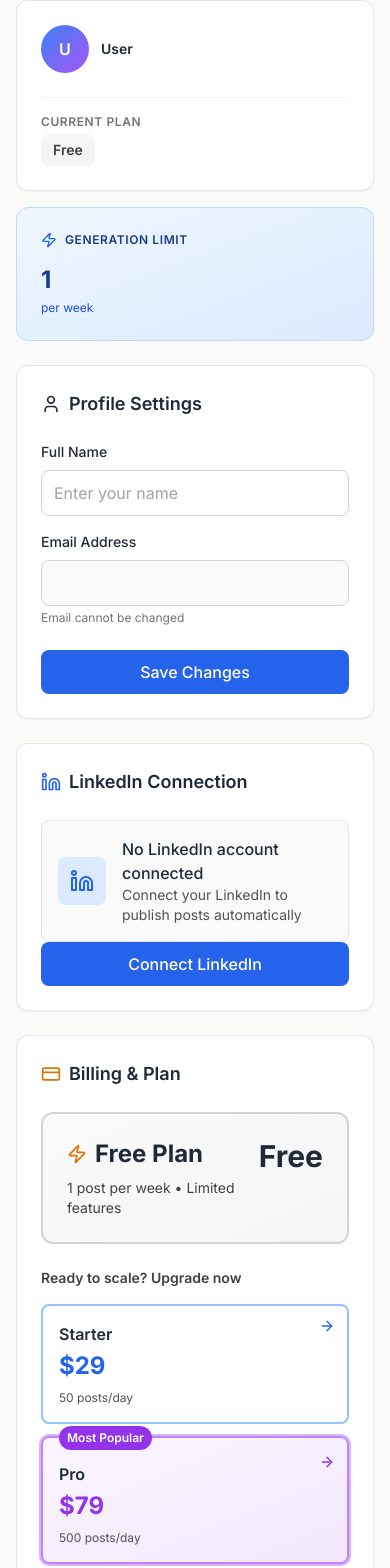
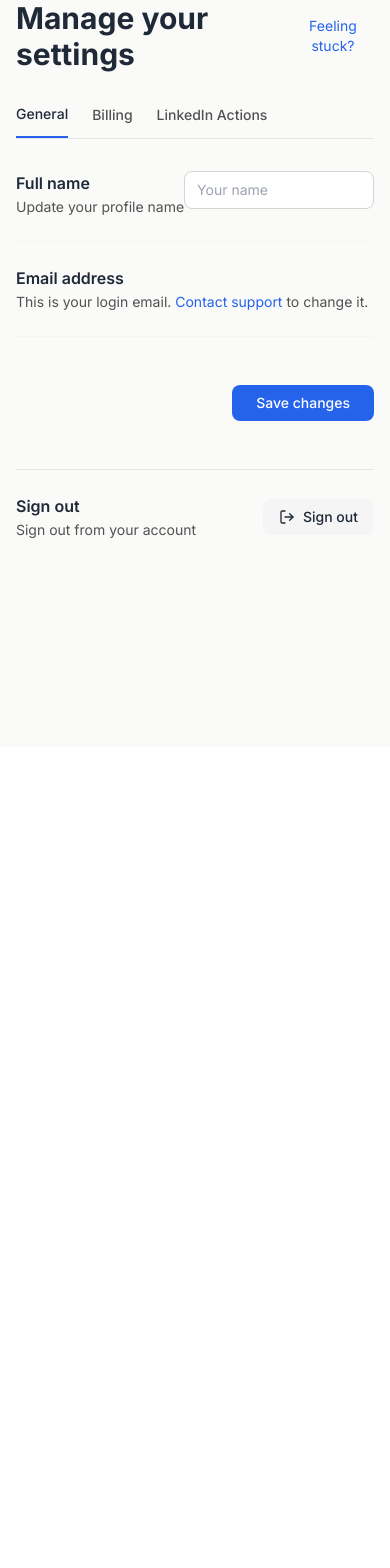
Before and after one commit to moin9224/PostPilot, a Next.js app: page /dashboard/settings in a window 390 px wide. Shown: the part 97-1665 px from the top of the page. After the commit the page ends 844 px from the top, so only its background shows below. Built offline with nearby package versions, Linux system fonts and the light colour scheme.

Commit message:
Redesign settings page to match Taplio style - clean tabs, minimal UI, professional layout

```diff
--- a/app/dashboard/settings/page.tsx
+++ b/app/dashboard/settings/page.tsx
@@ -1,16 +1,21 @@
 "use client";
 
-import { CheckCircle2, Linkedin, LogOut, Zap, ArrowRight, Lock, User, CreditCard } from "lucide-react";
+import { CheckCircle2, Linkedin, LogOut, Zap } from "lucide-react";
 import { Suspense, useCallback, useEffect, useState } from "react";
 import { useRouter, useSearchParams } from "next/navigation";
-import Button from "@/components/Common/Button";
-import Input from "@/components/Common/Input";
 import { createBrowserClient } from "@supabase/ssr";
 import { cn } from "@/lib/utils";
+
+const TABS = [
+  { id: "general", label: "General" },
+  { id: "billing", label: "Billing" },
+  { id: "linkedin", label: "LinkedIn Actions" },
+];
 
 function SettingsContent() {
   const router = useRouter();
   const searchParams = useSearchParams();
+  const [activeTab, setActiveTab] = useState("general");
   const [name, setName] = useState("");
   const [email, setEmail] = useState("");
   const [plan, setPlan] = useState("free");
@@ -81,7 +86,11 @@ function SettingsContent() {
       .update({ full_name: name })
       .eq("id", user.id);
     setSaving(false);
-    alert("Settings saved successfully!");
+    setNotification({
+      type: "success",
+      message: "Settings saved successfully!",
+    });
+    setTimeout(() => setNotification(null), 3000);
   }, [name]);
 
   const handleLogout = useCallback(async () => {
@@ -98,6 +107,11 @@ function SettingsContent() {
       .update({ is_active: false })
       .eq("user_id", user.id);
     setLinkedinAccount(null);
+    setNotification({
+      type: "success",
+      message: "LinkedIn account disconnected",
+    });
+    setTimeout(() => setNotification(null), 3000);
   }, []);
 
   const handleUpgrade = useCallback(async (targetPlan: string) => {
@@ -130,306 +144,251 @@ function SettingsContent() {
   if (loading) {
     return (
       <div className="py-12 text-center text-sm text-neutral-500">
-        Loading...
+        Loading settings...
       </div>
     );
   }
 
-  const getPlanColor = (p: string) => {
-    switch (p) {
-      case "starter": return "from-blue-50 to-blue-100 border-blue-300";
-      case "pro": return "from-purple-50 to-purple-100 border-purple-300";
-      case "agency": return "from-amber-50 to-amber-100 border-amber-300";
-      default: return "from-neutral-50 to-neutral-100 border-neutral-300";
-    }
-  };
+  return (
+    <div className="max-w-4xl">
+      {/* Header */}
+      <div className="mb-8 flex items-center justify-between">
+        <h1 className="text-3xl font-bold text-ink">Manage your settings</h1>
+        <button className="text-sm text-blue-600 hover:text-blue-700">Feeling stuck?</button>
+      </div>
 
-  const getPlanBadgeColor = (p: string) => {
-    switch (p) {
-      case "starter": return "bg-blue-100 text-blue-700";
-      case "pro": return "bg-purple-100 text-purple-700";
-      case "agency": return "bg-amber-100 text-amber-700";
-      default: return "bg-neutral-100 text-neutral-700";
-    }
-  };
-
-  return (
-    <div className="mx-auto max-w-5xl">
       {/* Notification */}
       {notification && (
         <div
           className={cn(
-            "mb-6 rounded-xl px-4 py-3 text-sm font-medium animate-fade-in",
+            "mb-6 rounded-lg px-4 py-3 text-sm font-medium",
             notification.type === "success"
-              ? "bg-emerald-50 border border-emerald-200 text-emerald-800"
-              : "bg-red-50 border border-red-200 text-red-800"
+              ? "bg-emerald-50 text-emerald-800 border border-emerald-200"
+              : "bg-red-50 text-red-800 border border-red-200"
           )}
         >
           {notification.message}
         </div>
       )}
 
-      <div className="grid gap-6 md:grid-cols-3">
-        {/* Left Sidebar */}
-        <div className="space-y-4">
-          {/* Account Profile Card */}
-          <div className="rounded-xl bg-white border border-neutral-200 p-6 shadow-sm">
-            <div className="flex items-center gap-3 mb-6">
-              <div className="w-12 h-12 rounded-full bg-gradient-to-br from-blue-500 to-purple-500 flex items-center justify-center text-white font-semibold">
-                {name.charAt(0).toUpperCase() || "U"}
-              </div>
-              <div className="min-w-0">
-                <p className="font-semibold text-ink text-sm truncate">{name || "User"}</p>
-                <p className="text-xs text-neutral-500 truncate">{email}</p>
-              </div>
+      {/* Tabs */}
+      <div className="mb-8 border-b border-neutral-200 flex gap-6">
+        {TABS.map((tab) => (
+          <button
+            key={tab.id}
+            onClick={() => setActiveTab(tab.id)}
+            className={cn(
+              "pb-3 text-sm font-medium transition-colors",
+              activeTab === tab.id
+                ? "border-b-2 border-blue-600 text-ink"
+                : "text-neutral-600 hover:text-ink"
+            )}
+          >
+            {tab.label}
+          </button>
+        ))}
       </div>
 
-            <div className="space-y-3 border-t border-neutral-100 pt-4">
-              <div>
-                <p className="text-xs font-semibold uppercase tracking-wider text-neutral-500 mb-1">Current Plan</p>
-                <div className={cn("px-3 py-1.5 rounded-lg inline-flex", getPlanBadgeColor(plan))}>
-                  <p className="text-sm font-semibold capitalize">{plan === "free" ? "Free" : plan}</p>
+      {/* General Tab */}
+      {activeTab === "general" && (
+        <div className="space-y-6">
+          {/* Full Name */}
+          <div className="flex items-start justify-between border-b border-neutral-100 pb-6">
+            <div className="max-w-sm">
+              <p className="font-semibold text-ink">Full name</p>
+              <p className="text-sm text-neutral-600 mt-0.5">Update your profile name</p>
             </div>
-              </div>
-            </div>
-          </div>
-
-          {/* Quick Stats */}
-          <div className="rounded-xl bg-gradient-to-br from-blue-50 to-blue-100 border border-blue-200 p-6">
-            <div className="flex items-center gap-2 mb-4">
-              <Zap className="h-4 w-4 text-blue-600" />
-              <p className="text-xs font-semibold uppercase tracking-wider text-blue-900">Generation Limit</p>
-            </div>
-            <p className="text-2xl font-bold text-blue-900">
-              {plan === "free" ? "1" : plan === "starter" ? "50" : plan === "pro" ? "500" : "∞"}
-            </p>
-            <p className="text-xs text-blue-700 mt-1">{plan === "free" ? "per week" : "per day"}</p>
-          </div>
-        </div>
-
-        {/* Right Content */}
-        <div className="md:col-span-2 space-y-6">
-          {/* Profile Settings */}
-          <div className="rounded-xl bg-white border border-neutral-200 p-6 shadow-sm">
-            <div className="flex items-center gap-2 mb-6">
-              <User className="h-5 w-5 text-ink" />
-              <h2 className="text-lg font-semibold text-ink">Profile Settings</h2>
-            </div>
-
-            <div className="grid grid-cols-1 gap-4">
-              <div>
-                <label className="block text-sm font-medium text-ink mb-2">Full Name</label>
+            <div className="flex-1 max-w-sm text-right">
               <input
                 type="text"
                 value={name}
                 onChange={(e) => setName(e.target.value)}
-                  className="w-full px-3 py-2.5 rounded-lg border border-neutral-300 bg-white text-ink placeholder-neutral-400 focus:outline-none focus:ring-2 focus:ring-blue-500 focus:border-transparent"
-                  placeholder="Enter your name"
+                className="w-full px-3 py-2 rounded-lg border border-neutral-300 bg-white text-ink text-sm focus:outline-none focus:ring-2 focus:ring-blue-500 focus:border-transparent"
+                placeholder="Your name"
               />
-              </div>
-              <div>
-                <label className="block text-sm font-medium text-ink mb-2">Email Address</label>
-                <input
-                  type="email"
-                  value={email}
-                  disabled
-                  className="w-full px-3 py-2.5 rounded-lg border border-neutral-300 bg-neutral-50 text-neutral-500 cursor-not-allowed"
-                />
-                <p className="text-xs text-neutral-500 mt-1">Email cannot be changed</p>
             </div>
           </div>
 
+          {/* Email */}
+          <div className="flex items-start justify-between border-b border-neutral-100 pb-6">
+            <div className="max-w-sm">
+              <p className="font-semibold text-ink">Email address</p>
+              <p className="text-sm text-neutral-600 mt-0.5">This is your login email. <button className="text-blue-600 hover:underline">Contact support</button> to change it.</p>
+            </div>
+            <div className="flex-1 max-w-sm text-right">
+              <p className="text-sm text-neutral-500">{email}</p>
+            </div>
+          </div>
+
+          {/* Save Button */}
+          <div className="flex justify-end pt-6">
             <button
               onClick={handleSave}
               disabled={saving}
-              className="mt-6 w-full px-4 py-2.5 rounded-lg bg-blue-600 hover:bg-blue-700 text-white font-medium disabled:opacity-50 disabled:cursor-not-allowed transition-colors"
+              className="px-6 py-2 rounded-lg bg-blue-600 hover:bg-blue-700 text-white font-medium text-sm disabled:opacity-50 disabled:cursor-not-allowed transition-colors"
             >
-              {saving ? "Saving..." : "Save Changes"}
+              {saving ? "Saving..." : "Save changes"}
             </button>
           </div>
+        </div>
+      )}
 
-          {/* LinkedIn Connection */}
-          <div className="rounded-xl bg-white border border-neutral-200 p-6 shadow-sm">
-            <div className="flex items-center gap-2 mb-6">
-              <Linkedin className="h-5 w-5 text-blue-600" />
-              <h2 className="text-lg font-semibold text-ink">LinkedIn Connection</h2>
+      {/* LinkedIn Actions Tab */}
+      {activeTab === "linkedin" && (
+        <div className="space-y-6">
+          {/* LinkedIn Account */}
+          <div className="flex items-start justify-between border-b border-neutral-100 pb-6">
+            <div className="max-w-sm">
+              <p className="font-semibold text-ink">LinkedIn account</p>
+              <p className="text-sm text-neutral-600 mt-0.5">Connect or refresh your LinkedIn account to use PostPilot.</p>
             </div>
-
+            <div className="flex-1 max-w-sm text-right">
               {linkedinAccount ? (
-              <div className="space-y-4">
-                <div className="flex items-center gap-4 p-4 rounded-lg bg-gradient-to-r from-blue-50 to-blue-100 border border-blue-200">
+                <div className="space-y-3">
+                  <div className="flex items-center gap-3 justify-end">
                     {linkedinAccount.profile_photo_url ? (
                       <img
                         src={linkedinAccount.profile_photo_url}
                         alt={linkedinAccount.profile_name}
-                      className="h-12 w-12 rounded-full object-cover border-2 border-white"
+                        className="h-10 w-10 rounded-full object-cover"
                       />
                     ) : (
-                    <div className="h-12 w-12 rounded-full bg-blue-600 flex items-center justify-center text-white">
-                      <Linkedin className="h-6 w-6" />
+                      <div className="h-10 w-10 rounded-full bg-blue-100 flex items-center justify-center text-blue-600">
+                        <Linkedin className="h-5 w-5" />
                       </div>
                     )}
-                  <div className="flex-1 min-w-0">
-                    <p className="flex items-center gap-2 font-semibold text-ink">
-                      {linkedinAccount.profile_name}
-                      <CheckCircle2 className="h-4 w-4 text-green-600 flex-shrink-0" />
-                    </p>
-                    <p className="text-sm text-neutral-600">{linkedinAccount.profile_email}</p>
+                    <div className="text-left">
+                      <p className="font-medium text-sm text-ink">{linkedinAccount.profile_name}</p>
+                      <a href={`https://linkedin.com/in/${linkedinAccount.profile_name}`} className="text-xs text-blue-600 hover:underline">
+                        View LinkedIn profile →
+                      </a>
                     </div>
                   </div>
-                <div className="flex gap-2">
-                  <a href="/api/auth/linkedin/authorize" className="flex-1">
-                    <button className="w-full px-4 py-2.5 rounded-lg bg-neutral-100 hover:bg-neutral-200 text-ink font-medium transition-colors">
-                      Reconnect
+                  <div className="flex gap-2 justify-end">
+                    <a href="/api/auth/linkedin/authorize">
+                      <button className="px-4 py-1.5 rounded-lg bg-blue-50 hover:bg-blue-100 text-blue-600 font-medium text-sm transition-colors border border-blue-200">
+                        Refresh
                       </button>
                     </a>
                     <button
                       onClick={handleDisconnectLinkedIn}
-                    className="flex-1 px-4 py-2.5 rounded-lg bg-red-50 hover:bg-red-100 text-red-700 font-medium transition-colors border border-red-200"
+                      className="px-4 py-1.5 rounded-lg text-red-600 font-medium text-sm border border-red-300 hover:bg-red-50 transition-colors"
                     >
                       Disconnect
                     </button>
                   </div>
                 </div>
               ) : (
-              <div className="space-y-4">
-                <div className="flex items-center gap-4 p-4 rounded-lg bg-neutral-50 border border-neutral-200">
-                  <div className="h-12 w-12 rounded-lg bg-blue-100 flex items-center justify-center text-blue-600 flex-shrink-0">
-                    <Linkedin className="h-6 w-6" />
-                  </div>
-                  <div>
-                    <p className="font-medium text-ink">No LinkedIn account connected</p>
-                    <p className="text-sm text-neutral-600">Connect your LinkedIn to publish posts automatically</p>
-                  </div>
-                </div>
                 <a href="/api/auth/linkedin/authorize">
-                  <button className="w-full px-4 py-2.5 rounded-lg bg-blue-600 hover:bg-blue-700 text-white font-medium transition-colors">
+                  <button className="px-6 py-2 rounded-lg bg-blue-600 hover:bg-blue-700 text-white font-medium text-sm transition-colors">
                     Connect LinkedIn
                   </button>
                 </a>
-              </div>
               )}
-          </div>
-
-          {/* Billing & Plan */}
-          <div className="rounded-xl bg-white border border-neutral-200 p-6 shadow-sm">
-            <div className="flex items-center gap-2 mb-6">
-              <CreditCard className="h-5 w-5 text-amber-600" />
-              <h2 className="text-lg font-semibold text-ink">Billing & Plan</h2>
-            </div>
-
-            {/* Current Plan Display */}
-            <div className={cn("rounded-xl border-2 p-6 mb-6 bg-gradient-to-br", getPlanColor(plan))}>
-              <div className="flex items-start justify-between">
-                <div>
-                  <div className="flex items-center gap-2 mb-2">
-                    <Zap className="h-5 w-5 text-amber-600" />
-                    <p className="text-2xl font-bold text-ink capitalize">
-                      {plan === "free" ? "Free" : plan.charAt(0).toUpperCase() + plan.slice(1)} Plan
-                    </p>
-                  </div>
-                  <p className="text-neutral-700 text-sm">
-                    {plan === "free"
-                      ? "1 post per week • Limited features"
-                      : plan === "starter"
-                      ? "50 posts per day • Full features"
-                      : plan === "pro"
-                      ? "500 posts per day • All features + Analytics"
-                      : "Unlimited posts • Priority support"}
-                  </p>
-                </div>
-                <div className="text-right">
-                  <p className="text-3xl font-bold text-ink">
-                    {plan === "free" ? "Free" : "$" + (plan === "starter" ? "29" : plan === "pro" ? "79" : "299")}
-                  </p>
-                  {plan !== "free" && <p className="text-sm text-neutral-600">/month</p>}
             </div>
           </div>
         </div>
+      )}
 
-            {/* Upgrade Options */}
+      {/* Billing Tab */}
+      {activeTab === "billing" && (
+        <div className="space-y-6">
+          {/* Current Plan */}
+          <div className="flex items-start justify-between border-b border-neutral-100 pb-6">
+            <div className="max-w-sm">
+              <p className="font-semibold text-ink">Current plan</p>
+              <p className="text-sm text-neutral-600 mt-0.5">You are currently on the {plan === "free" ? "Free" : plan.charAt(0).toUpperCase() + plan.slice(1)} plan</p>
+            </div>
+            <div className="flex-1 max-w-sm text-right">
+              <p className="font-semibold text-ink capitalize">
+                {plan === "free" ? "Free" : plan.charAt(0).toUpperCase() + plan.slice(1)}
+              </p>
+              <p className="text-sm text-neutral-500 mt-1">
+                {plan === "free"
+                  ? "1 post/week"
+                  : plan === "starter"
+                  ? "50 posts/day - $29/month"
+                  : plan === "pro"
+                  ? "500 posts/day - $79/month"
+                  : "Unlimited - $299/month"}
+              </p>
+            </div>
+          </div>
+
+          {/* Upgrade Plans */}
           {plan === "free" && (
-              <div className="space-y-4">
-                <p className="text-sm font-semibold text-neutral-700 mb-4">Ready to scale? Upgrade now</p>
+            <>
+              <div className="border-b border-neutral-100 pb-6">
+                <p className="font-semibold text-ink mb-4">Choose your plan</p>
                 <div className="grid gap-3 sm:grid-cols-3">
                   {/* Starter */}
                   <button
                     onClick={() => handleUpgrade("starter")}
                     disabled={upgrading}
-                    className="relative group rounded-lg border-2 border-blue-300 bg-white p-4 text-left hover:shadow-md hover:border-blue-400 transition-all disabled:opacity-50 disabled:cursor-not-allowed"
+                    className="p-4 rounded-lg border-2 border-blue-300 bg-white hover:shadow-md transition-all disabled:opacity-50"
                   >
-                    <p className="font-semibold text-ink mb-1">Starter</p>
-                    <p className="text-2xl font-bold text-blue-600 mb-2">$29</p>
-                    <p className="text-xs text-neutral-600">50 posts/day</p>
-                    <div className="absolute top-3 right-3 text-blue-600 group-hover:translate-x-1 transition-transform">
-                      <ArrowRight className="h-4 w-4" />
-                    </div>
+                    <p className="font-semibold text-ink">Starter</p>
+                    <p className="text-2xl font-bold text-blue-600 my-2">$29</p>
+                    <p className="text-xs text-neutral-600 mb-3">50 posts/day</p>
+                    <p className="text-xs text-blue-600 font-medium">Choose plan →</p>
                   </button>
 
-                  {/* Pro (Highlighted) */}
+                  {/* Pro */}
                   <button
                     onClick={() => handleUpgrade("pro")}
                     disabled={upgrading}
-                    className="relative group rounded-lg border-2 border-purple-400 bg-gradient-to-br from-purple-50 to-purple-100 p-4 text-left hover:shadow-lg hover:border-purple-500 transition-all ring-2 ring-purple-300 disabled:opacity-50 disabled:cursor-not-allowed"
+                    className="p-4 rounded-lg border-2 border-purple-400 bg-purple-50 hover:shadow-md transition-all ring-2 ring-purple-300 disabled:opacity-50 relative"
                   >
-                    <div className="absolute -top-3 left-4 bg-purple-600 text-white text-xs font-semibold px-2 py-1 rounded-full">Most Popular</div>
-                    <p className="font-semibold text-ink mb-1 mt-2">Pro</p>
-                    <p className="text-2xl font-bold text-purple-600 mb-2">$79</p>
-                    <p className="text-xs text-neutral-600">500 posts/day</p>
-                    <div className="absolute top-4 right-3 text-purple-600 group-hover:translate-x-1 transition-transform">
-                      <ArrowRight className="h-4 w-4" />
-                    </div>
+                    <div className="absolute -top-3 left-4 bg-purple-600 text-white text-xs font-semibold px-2 py-0.5 rounded-full">Popular</div>
+                    <p className="font-semibold text-ink mt-2">Pro</p>
+                    <p className="text-2xl font-bold text-purple-600 my-2">$79</p>
+                    <p className="text-xs text-neutral-600 mb-3">500 posts/day</p>
+                    <p className="text-xs text-purple-600 font-medium">Choose plan →</p>
                   </button>
 
                   {/* Agency */}
                   <button
                     onClick={() => handleUpgrade("agency")}
                     disabled={upgrading}
-                    className="relative group rounded-lg border-2 border-amber-300 bg-white p-4 text-left hover:shadow-md hover:border-amber-400 transition-all disabled:opacity-50 disabled:cursor-not-allowed"
+                    className="p-4 rounded-lg border-2 border-amber-300 bg-white hover:shadow-md transition-all disabled:opacity-50"
                   >
-                    <p className="font-semibold text-ink mb-1">Agency</p>
-                    <p className="text-2xl font-bold text-amber-600 mb-2">$299</p>
-                    <p className="text-xs text-neutral-600">Unlimited</p>
-                    <div className="absolute top-3 right-3 text-amber-600 group-hover:translate-x-1 transition-transform">
-                      <ArrowRight className="h-4 w-4" />
-                    </div>
+                    <p className="font-semibold text-ink">Agency</p>
+                    <p className="text-2xl font-bold text-amber-600 my-2">$299</p>
+                    <p className="text-xs text-neutral-600 mb-3">Unlimited</p>
+                    <p className="text-xs text-amber-600 font-medium">Choose plan →</p>
                   </button>
                 </div>
-                {upgrading && <p className="text-sm text-center text-neutral-500 mt-4">Redirecting to Stripe...</p>}
+              </div>
+            </>
+          )}
+
+          {plan !== "free" && (
+            <div className="rounded-lg bg-emerald-50 border border-emerald-200 p-4">
+              <p className="font-semibold text-emerald-900 flex items-center gap-2">
+                <CheckCircle2 className="h-5 w-5" />
+                Enjoy your upgraded plan!
+              </p>
+              <p className="text-sm text-emerald-800 mt-1">
+                Manage your subscription or cancel anytime on Stripe.
+              </p>
+            </div>
+          )}
         </div>
       )}
 
-            {plan !== "free" && (
-              <div className="rounded-lg bg-gradient-to-r from-emerald-50 to-emerald-100 border border-emerald-300 p-4">
-                <div className="flex items-start gap-3">
-                  <CheckCircle2 className="h-5 w-5 text-emerald-600 flex-shrink-0 mt-0.5" />
+      {/* Sign Out Button - Bottom */}
+      <div className="mt-12 pt-6 border-t border-neutral-200 flex justify-between items-center">
         <div>
-                    <p className="font-semibold text-emerald-900">You're all set!</p>
-                    <p className="text-sm text-emerald-800 mt-0.5">
-                      Manage billing, change payment method, or cancel anytime on Stripe.
-                    </p>
+          <p className="font-semibold text-ink">Sign out</p>
+          <p className="text-sm text-neutral-600 mt-0.5">Sign out from your account</p>
         </div>
-                </div>
-              </div>
-            )}
-          </div>
-
-          {/* Danger Zone */}
-          <div className="rounded-xl bg-white border border-red-200 p-6 shadow-sm">
-            <div className="flex items-center gap-2 mb-6">
-              <Lock className="h-5 w-5 text-red-600" />
-              <h2 className="text-lg font-semibold text-ink">Danger Zone</h2>
-            </div>
-            <p className="text-sm text-neutral-600 mb-4">Sign out of your account on this device</p>
         <button
           onClick={handleLogout}
-              className="w-full px-4 py-2.5 rounded-lg bg-red-50 hover:bg-red-100 text-red-700 font-medium border border-red-200 transition-colors flex items-center justify-center gap-2"
+          className="px-4 py-2 rounded-lg bg-neutral-100 hover:bg-neutral-200 text-ink font-medium text-sm transition-colors flex items-center gap-2"
         >
           <LogOut className="h-4 w-4" />
           Sign out
         </button>
-          </div>
-        </div>
       </div>
     </div>
   );
```
Lines whose indentation alone changed are shown as unchanged.
